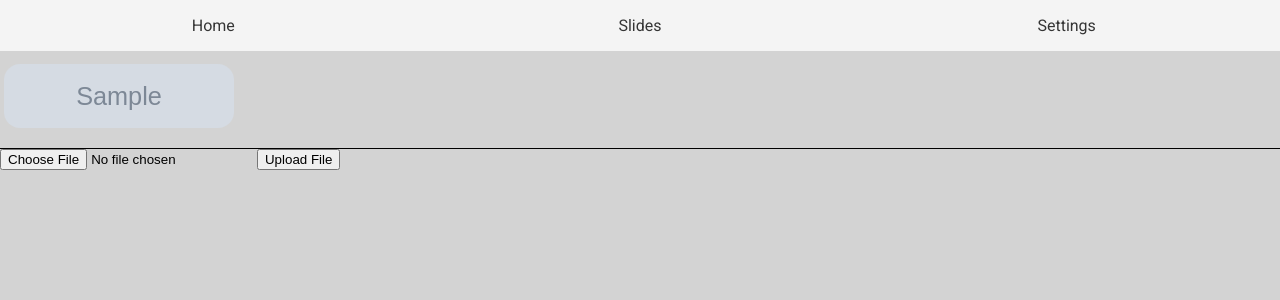
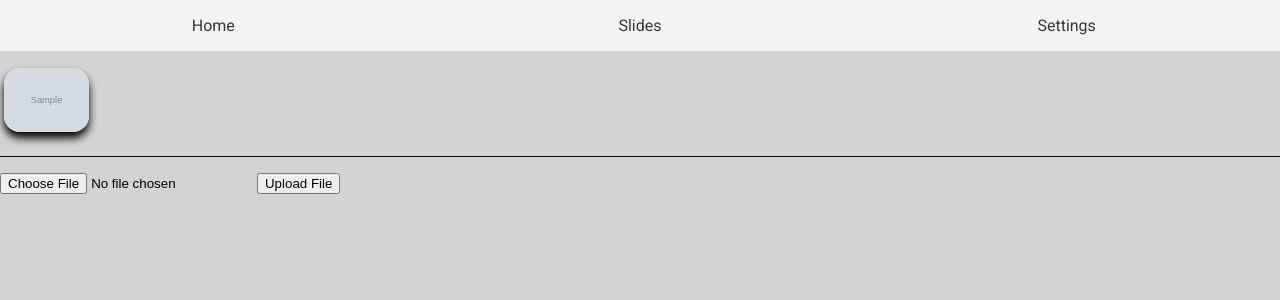
Before and after one commit to kevinallenbriggs/slider, a PHP site: page /?controller=slides&action=index in a window 1280 px wide. Shown: the top 300 px of the page. Run offline with PHP 8.4, Linux system fonts and the light colour scheme; tables that the repository leaves empty or names only in its code hold one stand-in row (values such as "Sample post"); grey boxes marked "Sample" are stand-in pictures.

Commit message:
Finalize layout for listing of all slides.

```diff
--- a/app/views/settings/index.php
+++ b/app/views/settings/index.php
@@ -5,7 +5,7 @@
 		private function __clone() {}
 
 		public static function displayAll($settings) {
-			echo "<p>Here is a list of all settings:</p>";
+			echo "<p id='settingsHeading'>Here is a list of all settings:</p>";
 
 			foreach($settings as $setting) {
 				echo "<p>$setting->setting: <a href='?controller=settings&action=edit&id=$setting->id'>$setting->value</a></p>";
--- a/app/views/slides/slide_view.php
+++ b/app/views/slides/slide_view.php
@@ -9,6 +9,8 @@
 			foreach($slides as $slide) {
 				echo  "<li><a href='?controller=slides&action=get&id=$slide->id'><img src='$slide->path_to_image'></a></li>";
 			}
+
+			echo "</ul>";
 
 			?>
 
--- a/app/views/style.css
+++ b/app/views/style.css
@@ -5,7 +5,9 @@
 /*  1. GLOBAL STYLES                         */
 /*  2. SLIDESHOW STYLES                      */
 /*  3. NAVIGATION BUTTONS                    */
-/*  4. SLIDE MANAGEMENT                      */
+/*  4. SLIDE SETTINGS                        */
+/*  4. SLIDE UPLOADS                         */
+/*  4. SETTINGS PAGE                         */
 /*********************************************/
 
 
@@ -17,7 +19,7 @@ html, body {
   margin: 0;
   height: 100%;
   font: 1em Roboto, sans-serif;
-  background-color: lightgrey;
+  background-color: #d3d3d3;
 }
 
 p {
@@ -119,31 +121,45 @@ a {
 }
 
 
-/*************************/
-/*  4. SLIDE MANAGEMENT  */
-/*************************/
-
-/* index of all slides */
+/***********************/
+/*  4. SLIDE SETTINGS  */
+/***********************/
 .slideList {
   list-style-type: none;
   margin: 0;
   padding: 4em 0 0 0;
-  overflow: hidden;
 }
 
 .slideList li {
-  display: inline;
+  display: inline-block;
   padding: .25em;
+  max-width: 18%;
 }
 
-.slideList li > a > img {
-  width: 18%;
+.slideList li img {
   max-height: 4em;
+  width: 100%;
   border-radius: 1em;
+  box-shadow: 0 6px 8px 0 black;
 }
 
-/* slide upload form */
+
+
+/********************/
+/* 6. SLIDE UPLOADS */
+/********************/
 #slideUpload {
   margin-top: 1em;
   border-top: .1em solid black;
+  padding-top: 1em;
 }
+
+
+
+/**************************/
+/* 6. SETTINGS MANAGEMENT */
+/**************************/
+#settingsHeading {
+  margin: 0;
+  padding: 4em 0 0 0;
+}
```
